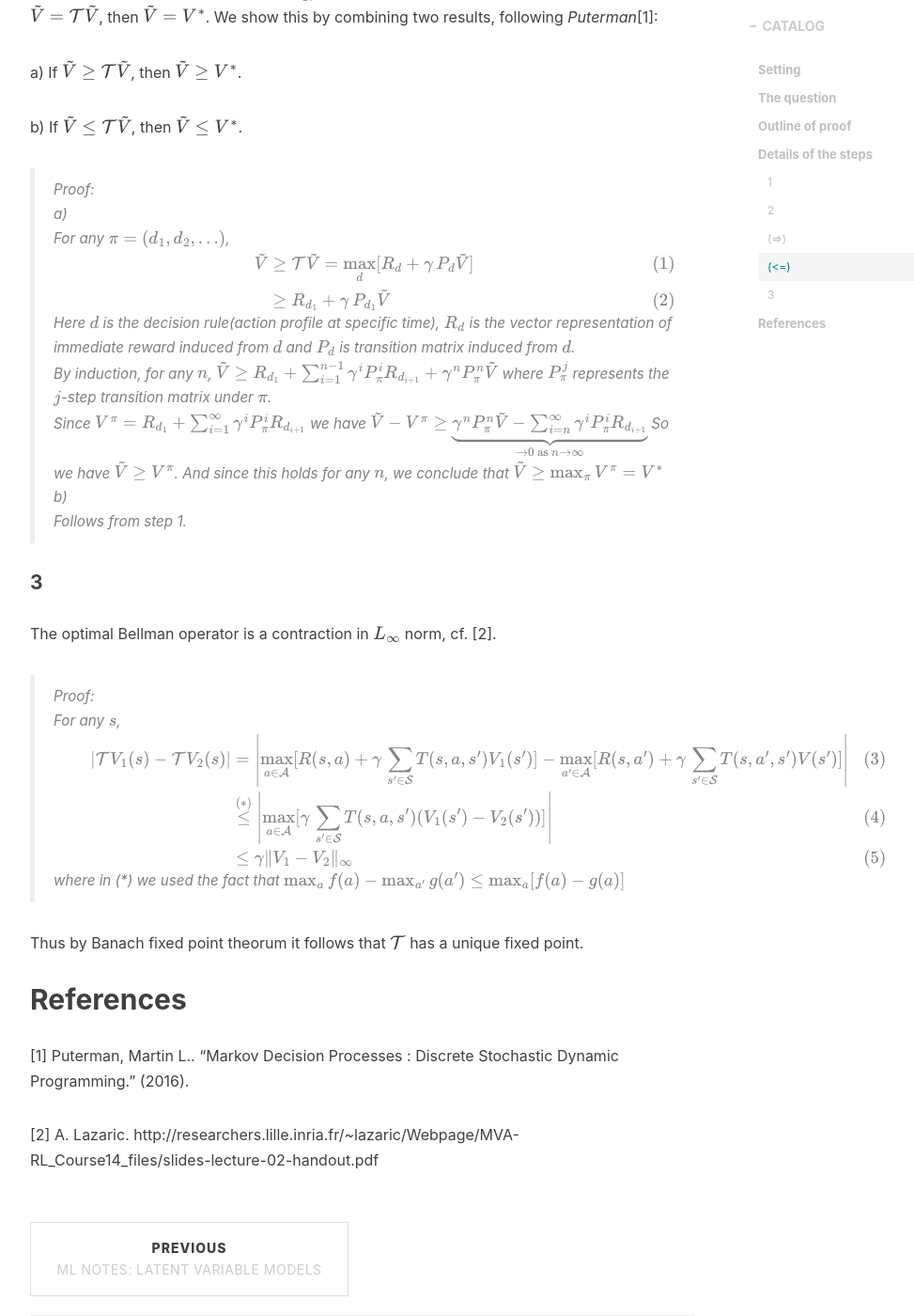
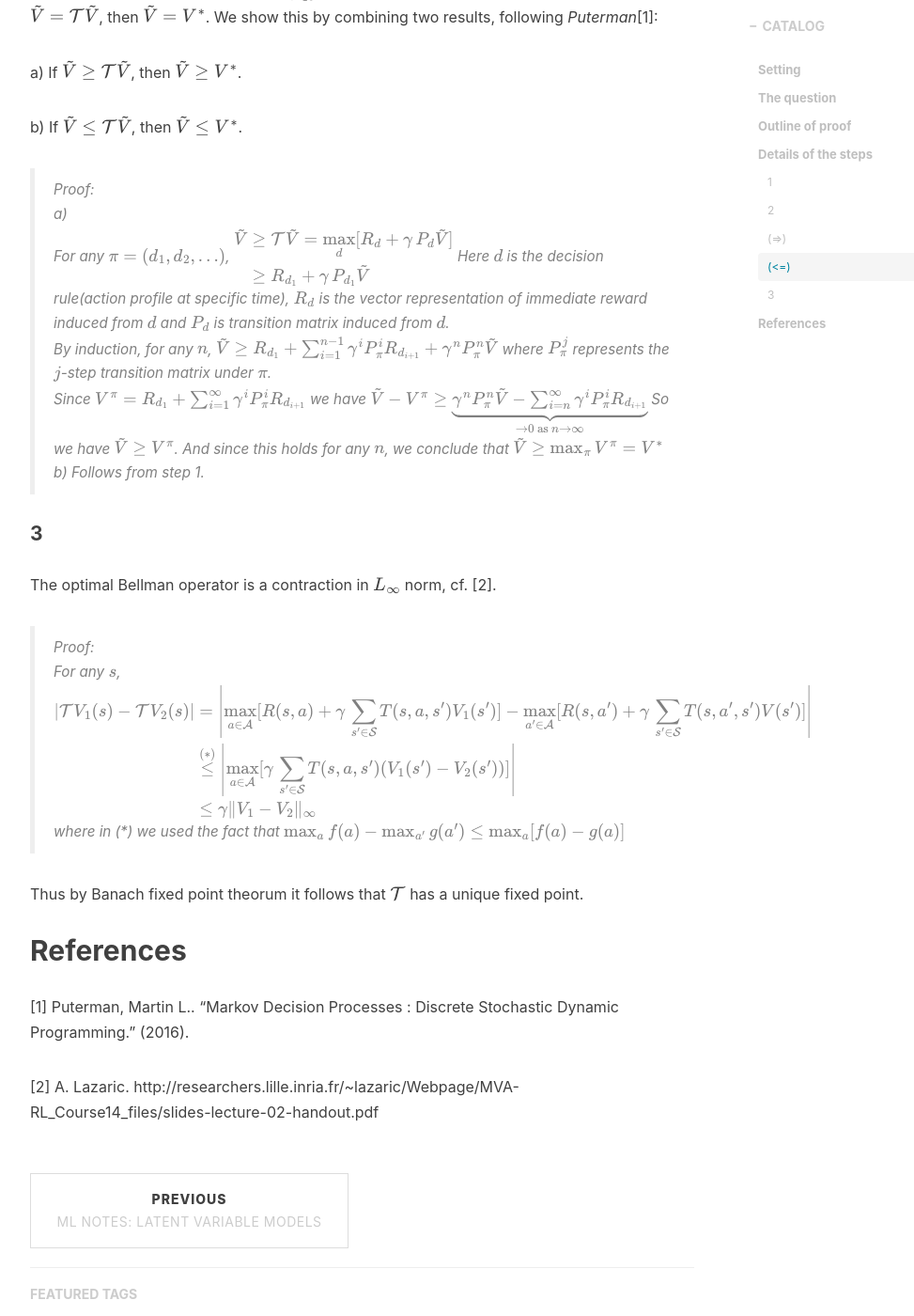
Before and after one commit to Alex-X-W/Alex-X-W.github.io, a Jekyll site: the page built from _posts/2018-09-19-existence_of_optimal_policy.markdown, in a window 1280 px wide and 1400 px high, scrolled down 2125 px. Shown: the whole window at 94% size, without its empty margins (233-1206 px from the left). Built offline with Jekyll 4.4.1, drawn with Linux system fonts in a browser that asks for light colours; nearby versions of some CDN libraries; formulas are drawn with MathJax 3; comment, search, counter and statistics services are not loaded.

Commit message:
fix formatting and auto tag

```diff
--- a/_posts/2018-09-19-existence_of_optimal_policy.markdown
+++ b/_posts/2018-09-19-existence_of_optimal_policy.markdown
@@ -94,10 +94,10 @@
 >
 > For any $\pi = (d_1, d_2, ...)$,
 > $$
-> \begin{align}
+> \begin{align*}
 > \tilde V &\ge \mc T \tilde V = \max_{d} [ R_d + \gamma \, P_d \tilde V] \\
 > &\ge R_{d_1} + \gamma \, P_{d_1} \tilde V \\
-> \end{align}
+> \end{align*}
 > $$
 > Here $d$ is the decision rule(action profile at specific time), $R_d$ is the vector representation of immediate reward induced from $d$ and $P_d$ is transition matrix induced from $d$.
 >
@@ -119,8 +119,8 @@
 > $$
 > \tilde V \ge \max_\pi V^\pi = V^\ast
 > $$
+>
 > b)
->
 > Follows from step 1.
 
 #### 3
@@ -131,7 +131,7 @@
 >
 > For any $s$,
 > $$
-> \begin{align}
+> \begin{align*}
 > \left\vert \mc T V_1(s) - \mc TV_2(s) \right\vert
 > &=
 > \left\vert \max_{a \in \mc A} [ R(s, a) + \gamma \, \sum_{s^\prime \in \mc S} T(s, a, s^\prime) V_1(s^\prime)] -\max_{a^\prime \in \mc A} [ R(s, a^\prime) + \gamma \, \sum_{s^\prime \in \mc S} T(s, a^\prime, s^\prime) V(s^\prime)]\right\vert \\
@@ -139,7 +139,7 @@
 > \left\vert \max_{a \in \mc A} [\gamma \, \sum_{s^\prime \in \mc S} T(s, a, s^\prime) (V_1(s^\prime) - V_2(s^\prime))] \right\vert \\
 > &\le
 > \gamma \Vert V_1 - V_2 \Vert_\infty
-> \end{align}
+> \end{align*}
 > $$
 > where in (*) we used the fact that
 > $$
```
